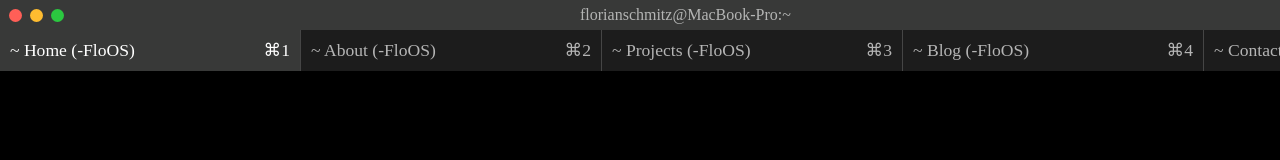
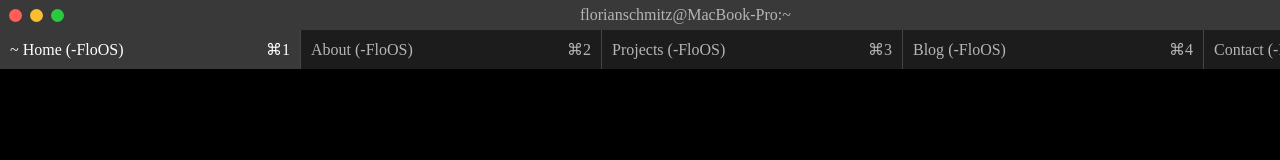
Before and after one commit to floodoo/portfolio-terminal-style, an Angular app: page / in a window 1280 px wide. Shown: the top 160 px of the page. Built offline with nearby package versions, Linux system fonts and the light colour scheme.

Commit message:
update nav height

```diff
--- a/src/app/terminal-navbar/terminal-navbar.component.html
+++ b/src/app/terminal-navbar/terminal-navbar.component.html
@@ -13,25 +13,25 @@
   >
   <a class="nav-button" href="#about"
     ><ul>
-      <li class="nav-button-text">~ About</li>
+      <li class="nav-button-text">About</li>
       <li>⌘2</li>
     </ul></a
   >
   <a class="nav-button" href="#projects"
     ><ul>
-      <li class="nav-button-text">~ Projects</li>
+      <li class="nav-button-text">Projects</li>
       <li>⌘3</li>
     </ul></a
   >
   <a class="nav-button" href="#blog"
     ><ul>
-      <li class="nav-button-text">~ Blog</li>
+      <li class="nav-button-text">Blog</li>
       <li>⌘4</li>
     </ul></a
   >
   <a class="nav-button" href="#contact"
     ><ul>
-      <li class="nav-button-text">~ Contact</li>
+      <li class="nav-button-text">Contact</li>
       <li>⌘5</li>
     </ul></a
   >
--- a/src/app/terminal-navbar/terminal-navbar.component.scss
+++ b/src/app/terminal-navbar/terminal-navbar.component.scss
@@ -33,7 +33,7 @@ nav {
     background-color: #1C1C1C;
     color: #B5B5B5;
     padding: 10px;
-    font-size: 110%;
+    font-size: 100%;
     text-decoration: none;
 }
 
@@ -41,12 +41,13 @@ nav {
     background-color: #383938;
     color: #fff;
     padding: 10px;
-    font-size: 110%;
+    font-size: 100%;
     text-decoration: none;
 }
 
 .nav-button-text:after {
     content: " (-FloOS)";
+    align-items: center;
 }
 
 ul {
@@ -55,4 +56,5 @@ ul {
     margin: 0;
     display: flex;
     justify-content: space-between;
+    align-items: center;
 }
```
